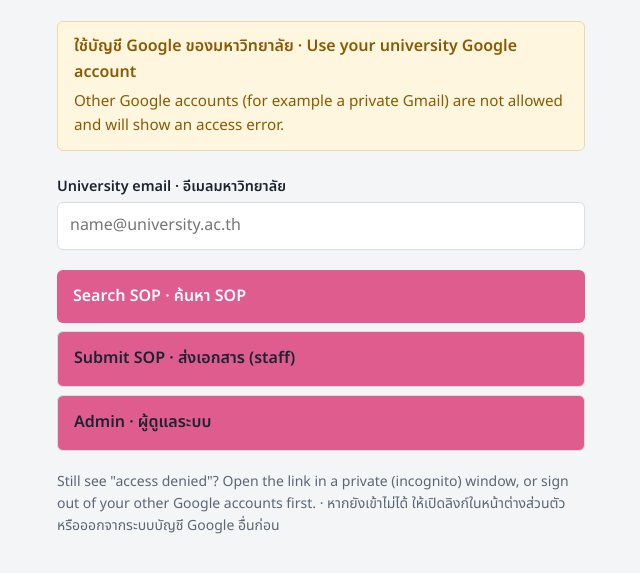
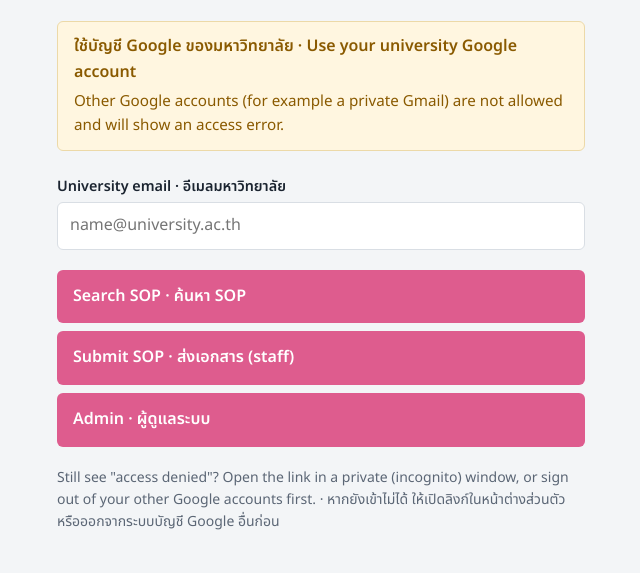
Before and after one commit to CUVET-NPC/SOP-landing-page, a plain HTML site: page index.html in a window 1280 px wide. Shown: the part 117-690 px from the top of the page, without its empty margins (319-959 px from the left). Drawn offline with Linux system fonts and the light colour scheme.

Commit message:
Update index.html

```diff
--- a/index.html
+++ b/index.html
@@ -27,10 +27,20 @@
   label { display:block; font-weight:600; font-size:.9rem; margin:24px 0 4px; }
   input { font:inherit; width:100%; padding:10px 12px; border:1px solid var(--line); border-radius:6px; background:var(--paper); color:var(--ink); }
   nav { display:flex; flex-direction:column; gap:8px; margin-top:20px; }
-  nav a { display:block; padding:14px 16px; border-radius:6px; background:var(--cupink); color:#fff; text-decoration:none; font-weight:600; }
+  nav a {
+    display:block;
+    padding:14px 16px;
+    border-radius:6px;
+    background:var(--cupink);
+    color:#fff;
+    text-decoration:none;
+    font-weight:600;
+  }
   nav a:hover { background:#0b5649; }
-  nav a.alt { background:var(--cupink); color:var(--ink); border:1px solid var(--line); }
-  nav a.alt:hover { background:var(--bg); }
+  nav a.alt {
+    background:var(--cupink);
+  }
+  nav a.alt:hover { background:#0b5649; }
   :focus-visible { outline:3px solid #7fc4b6; outline-offset:2px; }
   .hint { color:var(--muted); font-size:.875rem; margin-top:20px; }
 </style>
```
